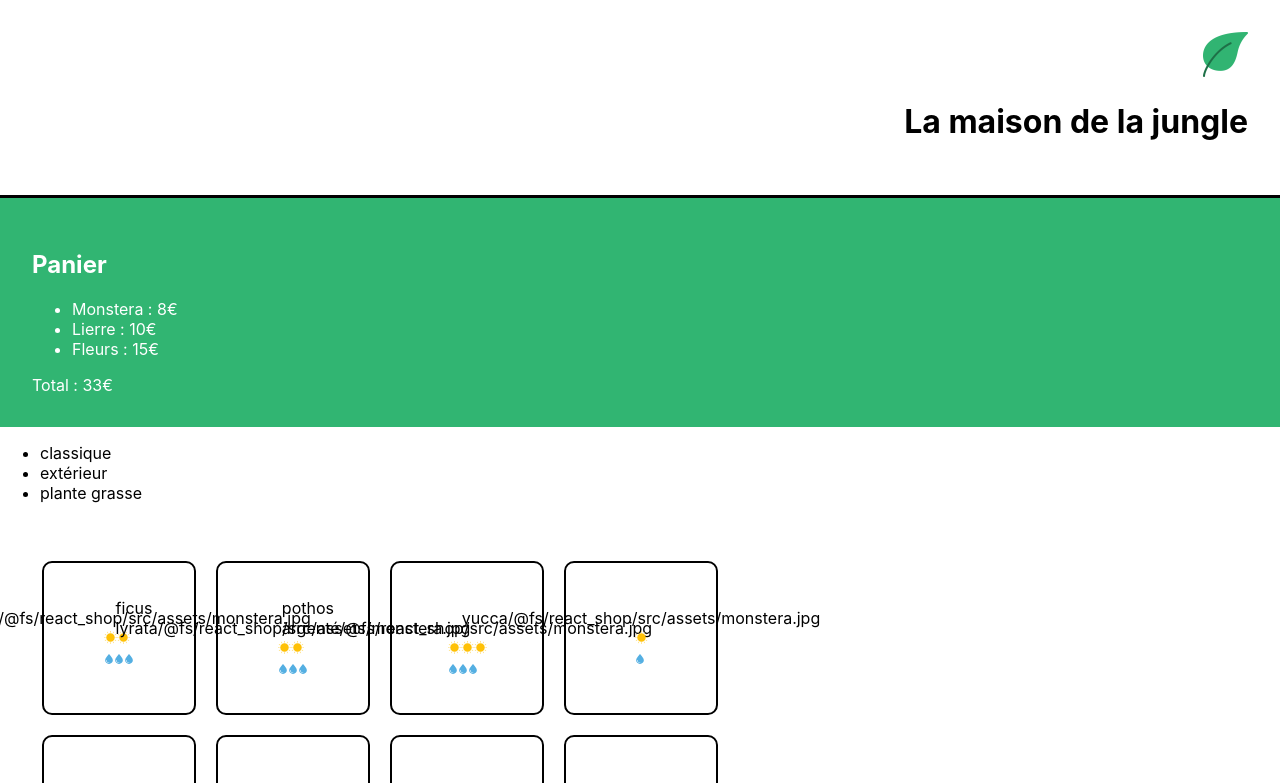
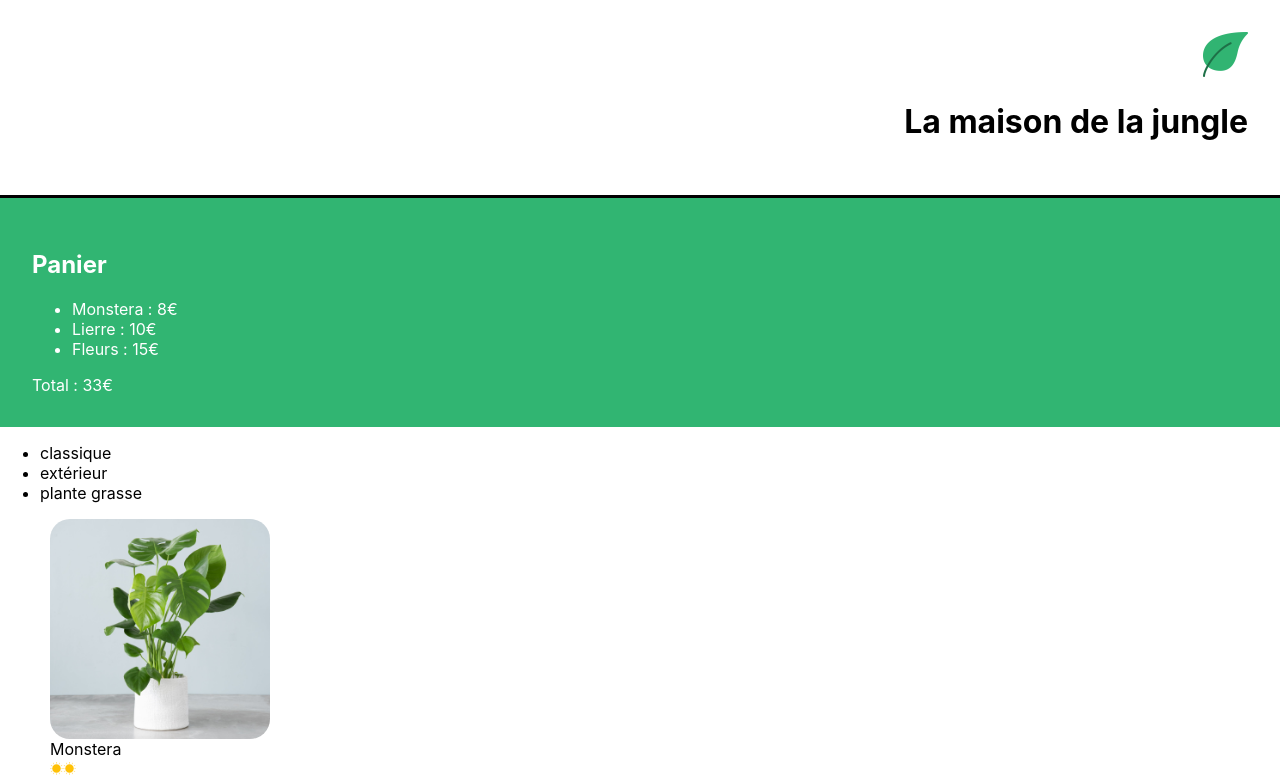
Before and after one commit to JB-Doffemont/React_practice, a React (Create React App) app in the folder react_shop/: page / in a window 1280 px wide. Shown: the top 783 px of the page. Built offline with nearby package versions, Linux system fonts and the light colour scheme.

Commit message:
display plant img + style

```diff
--- a/react_shop/src/components/PlantItem.js
+++ b/react_shop/src/components/PlantItem.js
@@ -1,4 +1,5 @@
 import CareScale from "./CareScale";
+import "../styles/PlantItem.css";
 
 function PlantItem(props) {
   const { id, name, cover, light, water, isSpecialOffer } = props;
@@ -6,8 +7,8 @@ function PlantItem(props) {
     <div key={id}>
       <div>
         <li className="lmj-plant-item">
+          <img src={cover} className="lmj-plant-item-cover" />
           {name}
-          {cover}
           <div>
             {isSpecialOffer && <div className="lmj-sales">Soldes !</div>}
             <CareScale careType={"light"} scaleValue={light} />
--- a/react_shop/src/components/ShoppingList.js
+++ b/react_shop/src/components/ShoppingList.js
@@ -15,7 +15,7 @@ function ShoppingList() {
           </div>
         ))}
       </ul>
-      <ul className="lmj-plant-list">
+      <ul>
         {plantList.map((plant, index) => (
           <div key={index}>
             <PlantItem
--- /dev/null
+++ b/react_shop/src/styles/PlantItem.css
@@ -0,0 +1,14 @@
+.lmj-plant-item-cover {
+	height: 220px;
+	width: 220px;
+	border-radius: 20px;
+}
+
+.lmj-plant-item {
+	margin: 10px;
+	display: flex;
+	align-items: flex-start;
+	justify-content: center;
+	flex-direction: column;
+	text-transform: capitalize;
+}
--- a/react_shop/src/styles/shoppingList.css
+++ b/react_shop/src/styles/shoppingList.css
@@ -6,18 +6,7 @@
 	max-width: 800px;
 }
 
-.lmj-plant-item {
-	border: solid 2px black;
-	border-radius: 10px;
-	height: 150px;
-	width: 150px;
-	margin: 10px;
-	display: flex;
-	align-items: center;
-	justify-content: center;
-	flex-direction: column;
-	position: relative;
-}
+
 
 .lmj-sales {
 	position: absolute;
```
